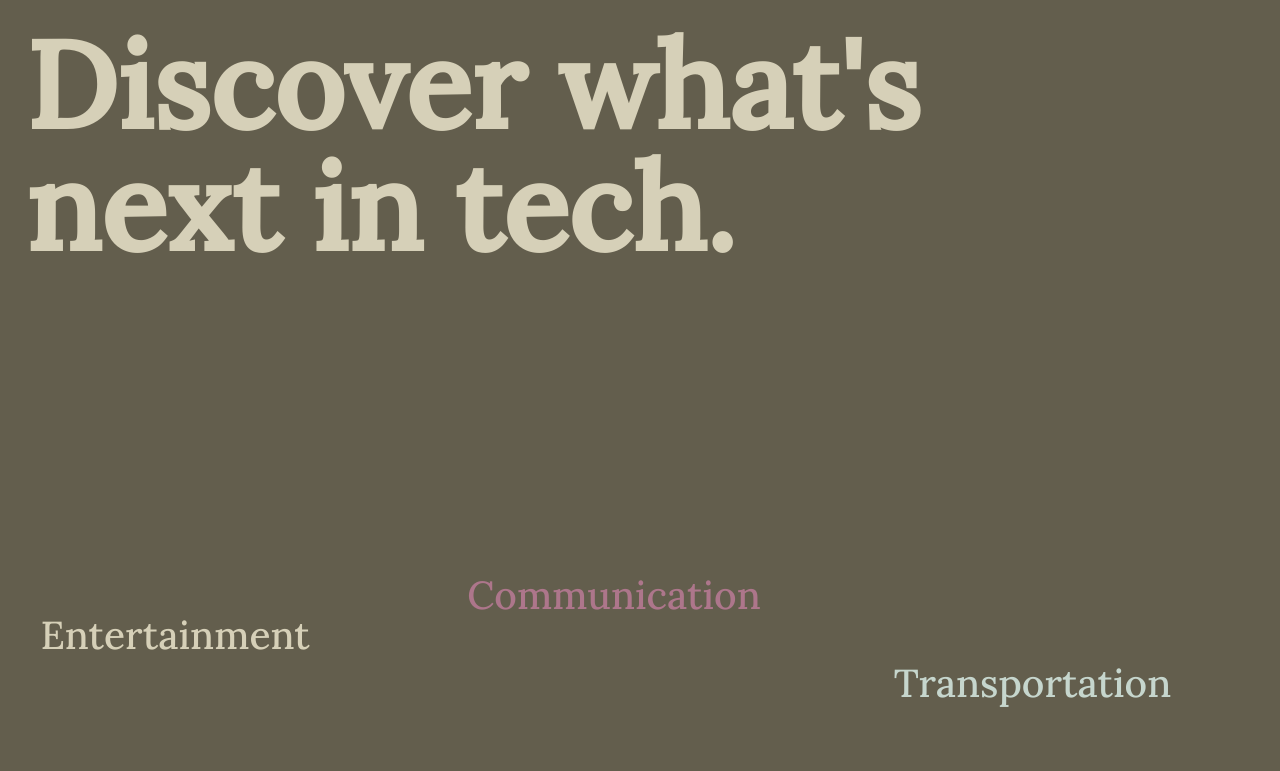
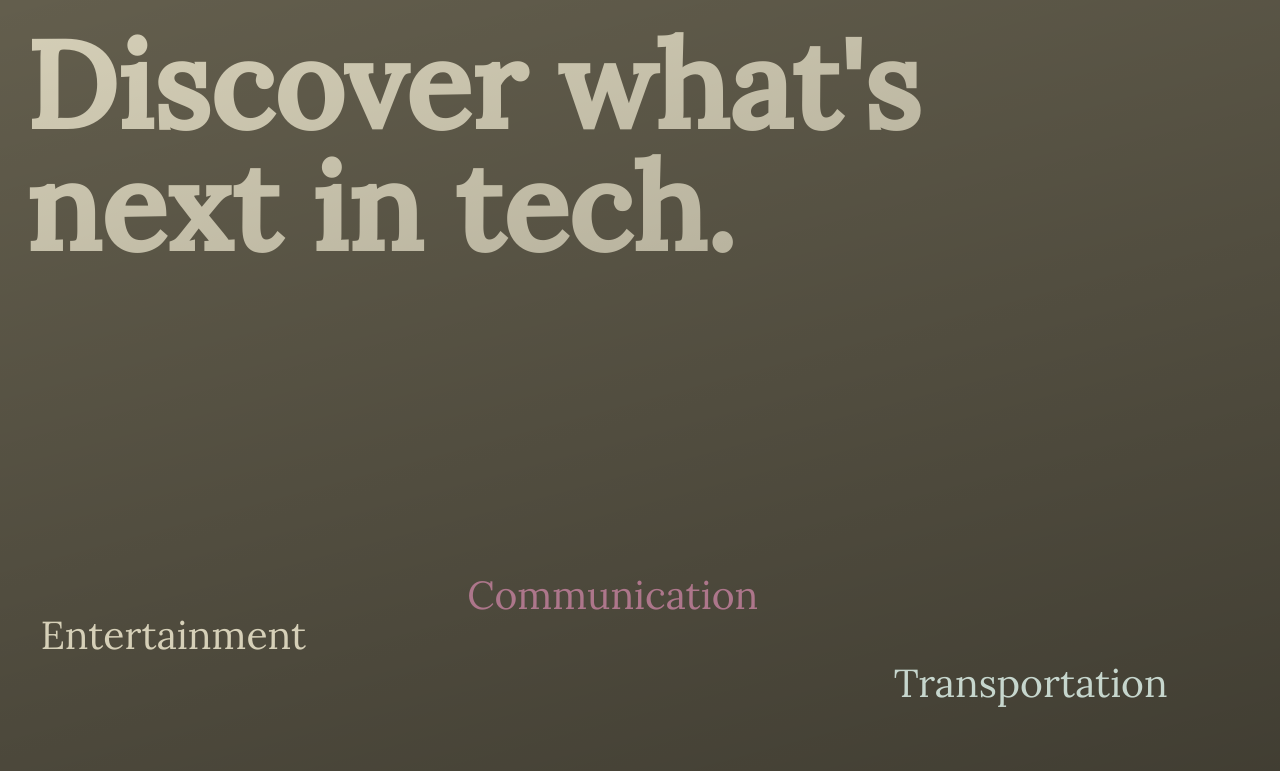
Before and after one commit to rodri91/gooey-gallery, a website built with webpack: page src/index.html in a window 1280 px wide. Built offline with nearby package versions, Linux system fonts and the light colour scheme.

Commit message:
add overlay gradient

```diff
--- a/src/index.html
+++ b/src/index.html
@@ -6,6 +6,7 @@
 </head>
 <body>
   <h1 class="title">Discover what's next in tech.</h1>
+  <div class="overlay"></div>
   <section class="container">
     <article class="tile tile-1">
       <a href="#">
--- a/src/styles/styles.scss
+++ b/src/styles/styles.scss
@@ -1,4 +1,4 @@
-@import url('https://fonts.googleapis.com/css2?family=Lora:wght@500&display=swap');
+@import url('https://fonts.googleapis.com/css2?family=Lora:wght@400;500&display=swap');
 
 :root {
   --color-text1: #d6d0b8;
@@ -34,6 +34,15 @@ body {
   pointer-events: none;
   transition: color ease .9s;
 }
+.overlay {
+  width: 100vw;
+  height: 100vh;
+  position: absolute;
+  top: 0;
+  background: linear-gradient(-15deg, black, transparent);
+  z-index: 2;
+  opacity: .35;
+}
 .container {
   position: fixed;
 	display: flex;
@@ -60,6 +69,7 @@ body {
       bottom: 60px;
       font-family: 'Lora', serif;
       font-size: calc(1.8vw + 1rem);
+      font-weight: 400;
       pointer-events: none;
     }
 
```
